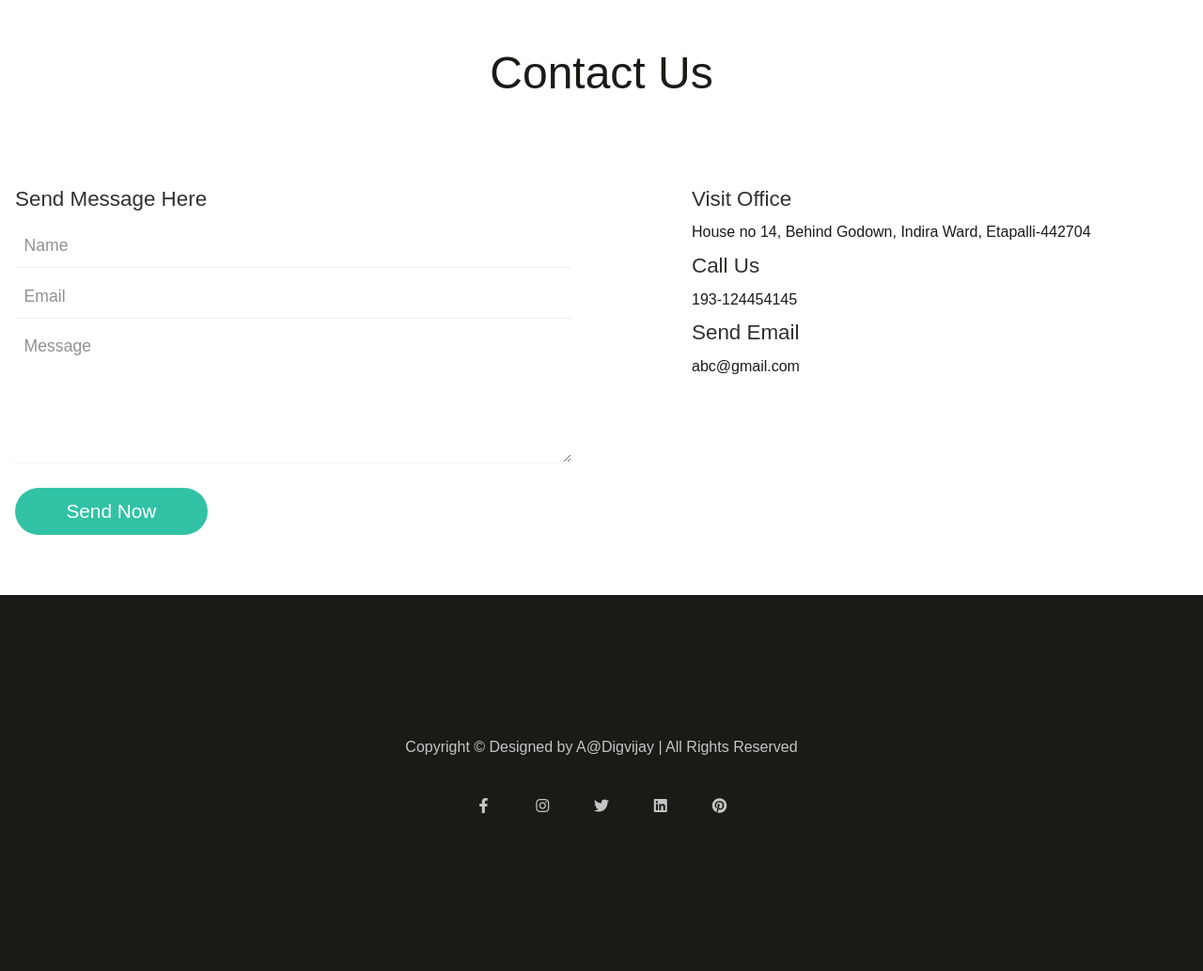
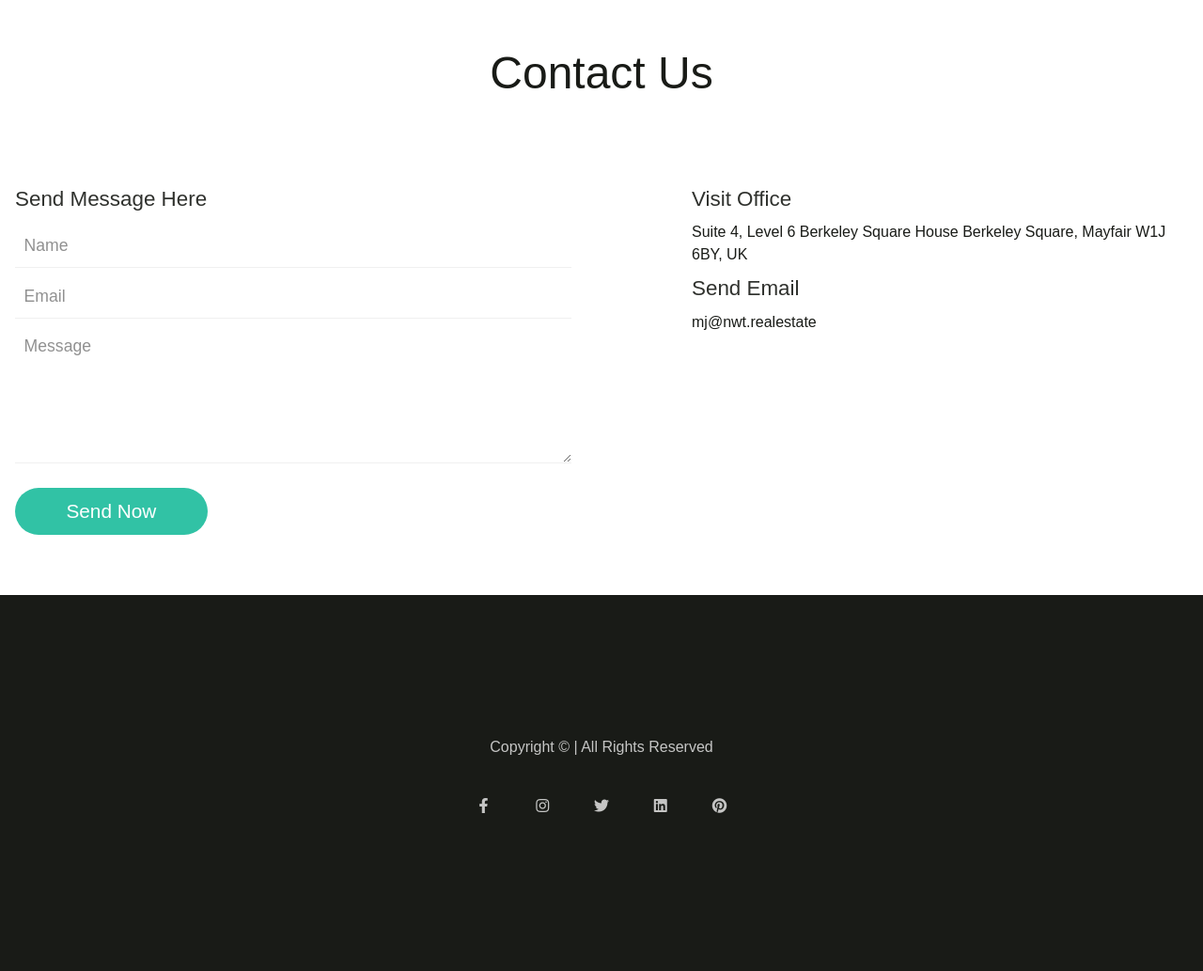
Before and after one commit to DigvijayMandal/nwt-sports, a PHP site: page / in a window 1280 px wide. Shown: the part 1168-2201 px from the top of the page at 94% size. Run offline with PHP 8.4, Linux system fonts and the light colour scheme; some web fonts are replaced.

Commit message:
update php

```diff
--- a/index.php
+++ b/index.php
@@ -77,12 +77,12 @@
                 </div>
                 <div class="our-partners-item">
                     <div class="our-partners-img">
-                        <img src="./assets/logo2.png" alt="">
+                        <img src="./assets/download.jpg" alt="">
                     </div>
                 </div>
                 <div class="our-partners-item">
                     <div class="our-partners-img">
-                        <img src="./assets/logo3.png" alt="">
+                        <img src="./assets/Capture3.JPG" alt="">
                     </div>
                 </div>
             </div>
@@ -108,19 +108,16 @@
                     <div>
                         <h2>Visit office</h2>
                         <p class="text">
-                            House no 14, Behind Godown, Indira Ward, Etapalli-442704
-                        </p>
-                    </div>
-                    <div>
-                        <h2>Call Us</h2>
-                        <p class="text">
-                           193-124454145
+                            Suite 4, Level 6
+ Berkeley Square House
+ Berkeley Square, Mayfair
+ W1J 6BY, UK
                         </p>
                     </div>
                     <div>
                         <h2>Send Email</h2>
                         <p class="text">
-                            abc@gmail.com
+                            mj@nwt.realestate
                         </p>
                     </div>
                 </div>
@@ -131,7 +128,7 @@
     <!--Footer-->
     <footer class="footer center">
         <div class="container">
-            <p class="text">Copyright &copy; Designed by A@Digvijay | All Rights Reserved</p>
+            <p class="text">Copyright &copy; | All Rights Reserved</p>
             <div class="footer-links">
                 <a href="#" class="center">
                     <i class="fab fa-facebook-f"></i>
```
